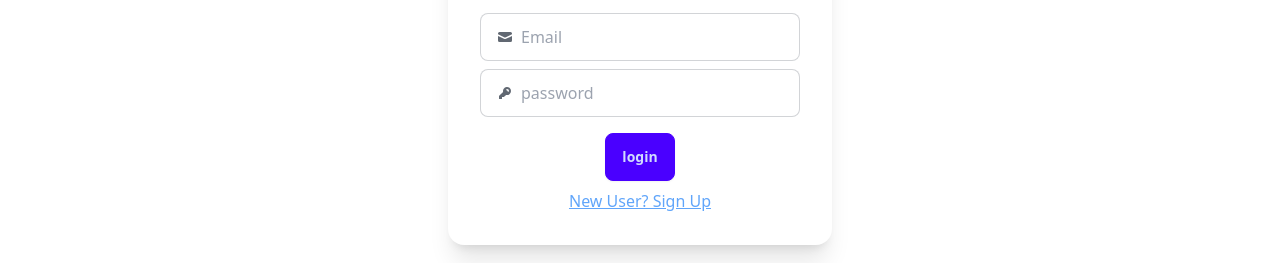
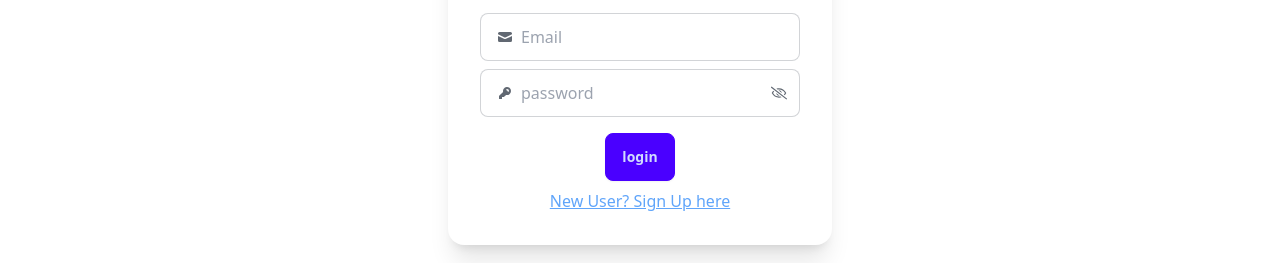
Before and after one commit to subhash1107/devTinderF, a React (Vite) app: page /login in a window 1280 px wide. Shown: the part 143-406 px from the top of the page. Built offline with nearby package versions, Linux system fonts and the light colour scheme; no server answers.

Commit message:
see password icon

```diff
--- a/package.json
+++ b/package.json
@@ -15,6 +15,7 @@
     "daisyui": "^4.12.14",
     "react": "^18.3.1",
     "react-dom": "^18.3.1",
+    "react-icons": "^5.3.0",
     "react-redux": "^9.1.2",
     "react-router": "^6.28.0",
     "react-router-dom": "^6.28.0"
--- a/src/components/Body.jsx
+++ b/src/components/Body.jsx
@@ -1,7 +1,7 @@
 import React, { useEffect } from "react";
 import Navbar from "./Navbar";
 import Footer from "./Footer";
-import { Outlet, useNavigate } from "react-router";
+import { Outlet, useLocation, useNavigate } from "react-router";
 import axios from "axios";
 import { BASE_URL } from "../utils/constants";
 import { useDispatch, useSelector } from "react-redux";
@@ -11,10 +11,11 @@ const Body = () => {
   const dispatch = useDispatch();
   const navigate = useNavigate();
   const userData = useSelector((store) => store.user);
+  const location = useLocation();
 
   const getUser = async () => {
     try {
-      if (userData) return;
+      if (userData || location.pathname==="/login") return;
       const user = await axios.get(BASE_URL + "/profile/view", {
         withCredentials: true,
       });
--- a/src/components/Login.jsx
+++ b/src/components/Login.jsx
@@ -2,8 +2,9 @@ import axios from 'axios';
 import React, { useState } from 'react'
 import { useDispatch } from 'react-redux';
 import { addUser } from '../utils/userSlice';
-import { useNavigate } from 'react-router';
+import { useLocation, useNavigate } from 'react-router';
 import { BASE_URL } from '../utils/constants';
+import { FaRegEye, FaRegEyeSlash } from 'react-icons/fa';
 
 const Login = () => {
     const [eMail, setEmail] = useState("");
@@ -12,8 +13,10 @@ const Login = () => {
     const [lastName, setLastname] = useState("");
     const [isSignup,setIsSignup] = useState(false)
     const [error,setError] = useState("");
+    const [seePassword,setSeePassword] = useState(false)
     const dispatch = useDispatch();
     const navigate = useNavigate();
+
 
     const handleLogin = async ()=>{
       try {
@@ -82,7 +85,7 @@ const Login = () => {
   onChange={(e)=>setEmail(e.target.value)}
    />
 </label>
-<label className="input input-bordered flex items-center gap-2">
+<label className="input input-bordered flex items-center gap-2 relative">
   <svg
     xmlns="http://www.w3.org/2000/svg"
     viewBox="0 0 16 16"
@@ -93,8 +96,16 @@ const Login = () => {
       d="M14 6a4 4 0 0 1-4.899 3.899l-1.955 1.955a.5.5 0 0 1-.353.146H5v1.5a.5.5 0 0 1-.5.5h-2a.5.5 0 0 1-.5-.5v-2.293a.5.5 0 0 1 .146-.353l3.955-3.955A4 4 0 1 1 14 6Zm-4-2a.75.75 0 0 0 0 1.5.5.5 0 0 1 .5.5.75.75 0 0 0 1.5 0 2 2 0 0 0-2-2Z"
       clipRule="evenodd" />
   </svg>
+  {seePassword?<FaRegEye
+  className=' opacity-70 absolute right-3 cursor-pointer'
+    onClick={()=>setSeePassword(!seePassword)}
+  />:<FaRegEyeSlash
+    className='opacity-70 absolute right-3 cursor-pointer'
+    onClick={()=>setSeePassword(!seePassword)}
+
+  />}
   <input
-  type="password"
+  type={seePassword?"text":"password"}
   className="grow"
   placeholder='password'
   value={password}
@@ -110,7 +121,7 @@ const Login = () => {
     <p
     className='text-blue-400 underline cursor-pointer text-center'
     onClick={()=>setIsSignup(!isSignup)}
-    >{isSignup?"Existing User? Login":"New User? Sign Up"}</p>
+    >{isSignup?"Existing User? Login here":"New User? Sign Up here"}</p>
   </div>
 </div>
     </div>
```
Also changed, not shown: 1 other file (tests, documents, lock files or other folders).
